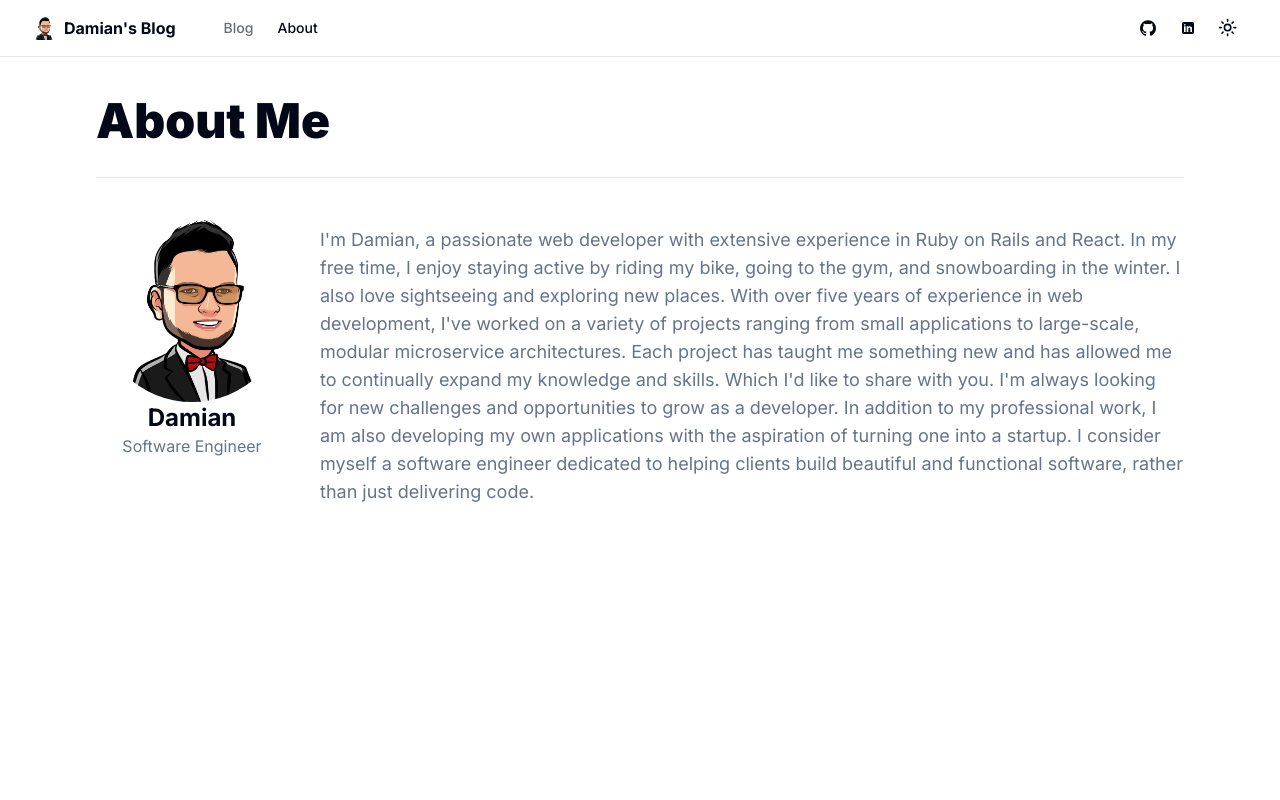
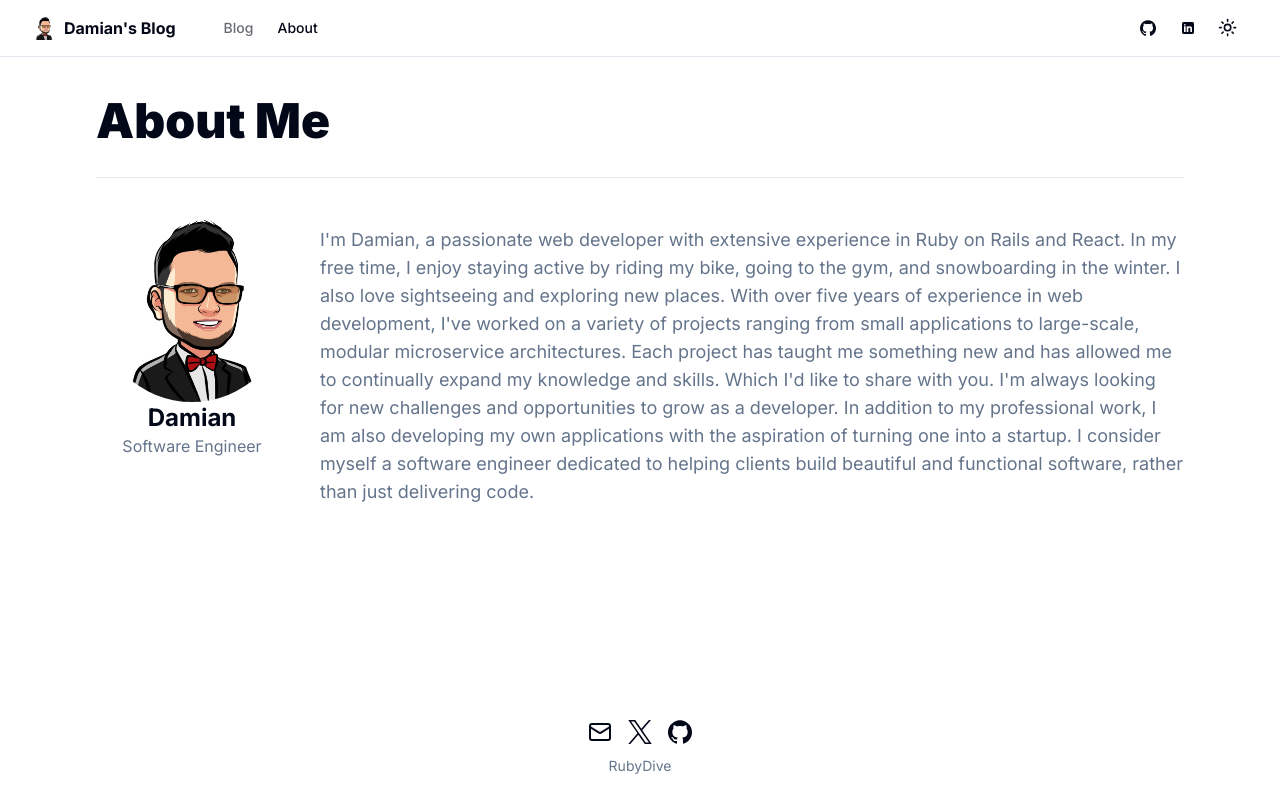
Before and after one commit to Szalbik/portfolio-app, a Next.js app: page /about in a window 1280 px wide. Built offline with nearby package versions, Linux system fonts and the light colour scheme; no server answers.

Commit message:
site footer

```diff
--- a/app/layout.tsx
+++ b/app/layout.tsx
@@ -3,6 +3,7 @@ import { Inter } from "next/font/google";
 import "./globals.css";
 import { cn } from "@/lib/utils"
 import SiteHeader from "@/components/site-header";
+import SiteFooter from "@/components/site-footer";
 import Providers from "@/components/providers";
 import { siteConfig } from "@/config/site";
 
@@ -38,6 +39,7 @@ export default function RootLayout({
           <div className="relative flex min-h-dvh flex-col bg-background">
             <SiteHeader />
             <main className="flex-1">{children}</main>
+            <SiteFooter />
           </div>
         </Providers>
       </body>
--- /dev/null
+++ b/components/site-footer.tsx
@@ -0,0 +1,29 @@
+import { siteConfig } from "@/config/site";
+import { Mail } from "lucide-react";
+import { Icons } from "./icons";
+
+export default function SiteFooter() {
+  return (
+    <footer>
+      <div className="mb-6 mt-14 flex flex-col items-center">
+        <div className="mb-3 flex space-x-4">
+          <a href="mailto:szalbierz.d.k@gmail.com" target="_blank" rel="noreferrer">
+            <span className="sr-only">Mail</span>
+            <Mail className="h-6 w-6" />
+          </a>
+          <a href={siteConfig.links.twitter} target="_blank" rel="noreferrer">
+            <span className="sr-only">Twitter</span>
+            <Icons.twitter className="h-6 w-6" />
+          </a>
+          <a href={siteConfig.links.github} target="_blank" rel="noreferrer">
+            <span className="sr-only">Guthub</span>
+            <Icons.gitHub className="h-6 w-6" />
+          </a>
+        </div>
+        <div className="md-2 flex space-x-2 text-sm text-muted-foreground">
+          <a href={siteConfig.links.site} target="_blank">{siteConfig.blogName}</a>
+        </div>
+      </div>
+    </footer>
+  )
+}
--- a/config/site.ts
+++ b/config/site.ts
@@ -3,10 +3,12 @@ export const siteConfig = {
   url: "https://www.damianszalbierz.pl",
   description: "Nextjs 14 blog using velite, tailwind and shadcn",
   author: "Damian",
+  blogName: "RubyDive",
   links: {
     linkedin: "https://www.linkedin.com/in/damian-szalbierz-04110a110",
     github: "https://github.com/Szalbik",
     site: "https://www.rubydive.com",
+    twitter: "https://x.com/SzalbierzDK",
   }
 }
 
```
